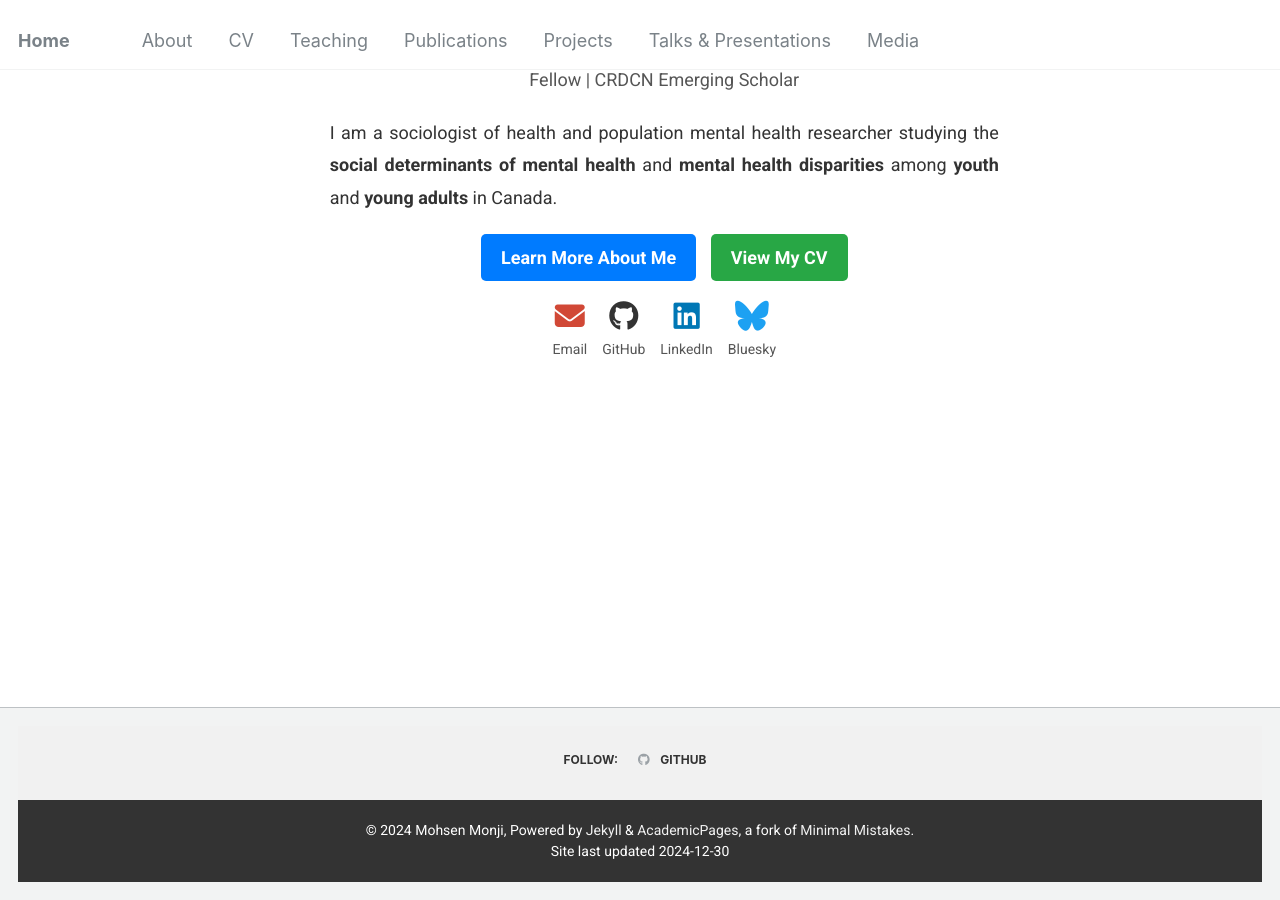
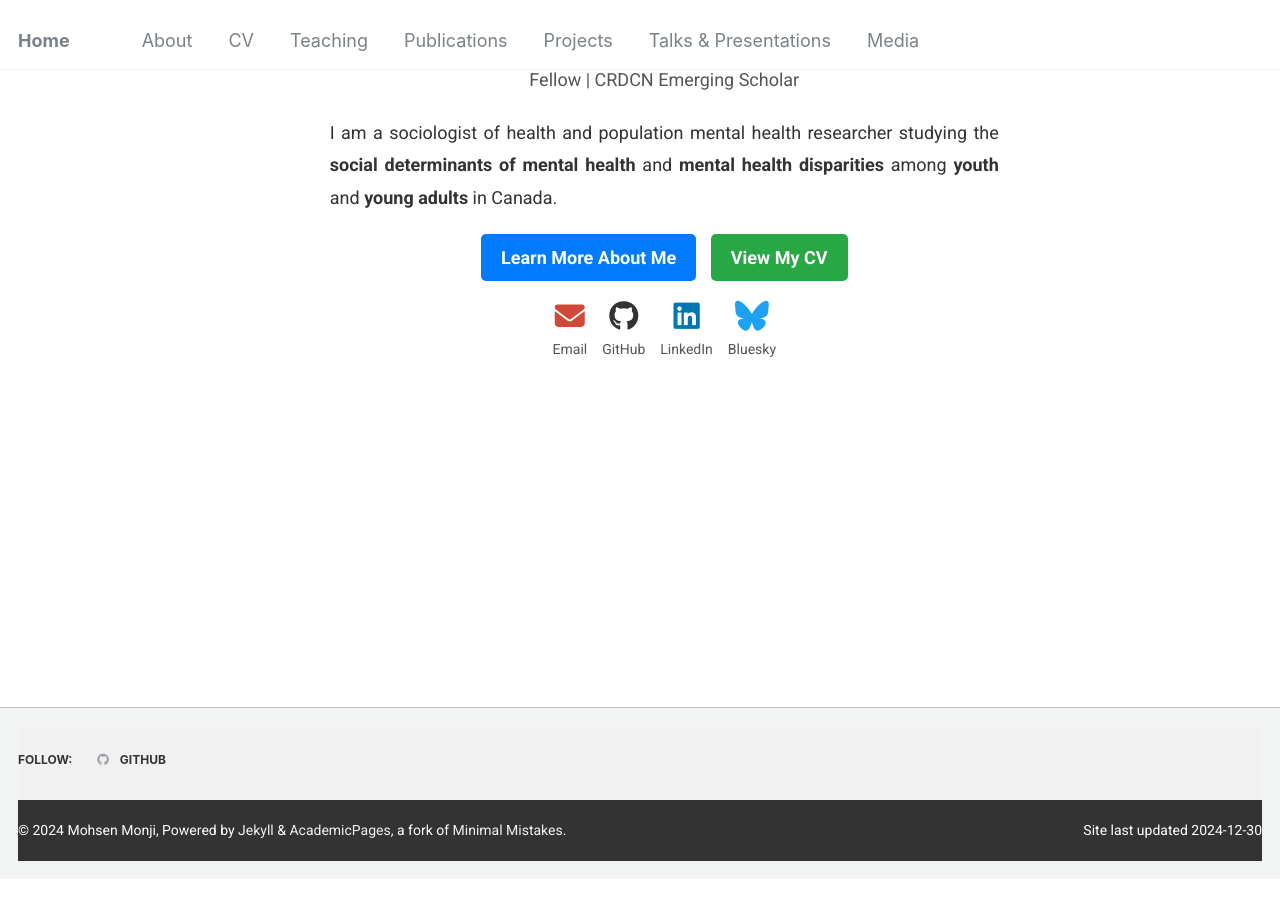
Before and after one commit to Mohsnmonji/mohsnmonji.github.io, a Jekyll site: the page built from _pages/front.md, in a window 1280 px wide and 900 px high, scrolled down 596 px. Built offline with Jekyll 4.4.1, drawn with Linux system fonts in a browser that asks for light colours; after the commit the page ends 1475 px from its top, so only the background shows below that.

Commit message:
Update footer.html

```diff
--- a/_includes/footer.html
+++ b/_includes/footer.html
@@ -1,8 +1,8 @@
 {% include base_path %}
 
 {% if site.author.github or site.author.bitbucket %}
-  <div class="page__footer-follow" style="background-color: #f1f1f1; padding: 20px 0; text-align: center;">
-    <ul class="social-icons" style="list-style-type: none; padding: 0; display: flex; justify-content: center; gap: 15px; font-size: 16px;">
+  <div class="page__footer-follow" style="background-color: #f1f1f1; padding: 20px 0;">
+    <ul class="social-icons" style="list-style-type: none; padding: 0; display: flex; gap: 20px; font-size: 16px; text-align: left;">
       {% if site.data.ui-text[site.locale].follow_label %}
         <li style="font-weight: bold; color: #333;">{{ site.data.ui-text[site.locale].follow_label }}</li>
       {% endif %}
@@ -24,11 +24,15 @@
   </div>
 {% endif %}
 
-<div class="page__footer-copyright" style="background-color: #333; color: white; padding: 20px 0; text-align: center; font-size: 14px;">
-  &copy; {{ site.time | date: '%Y' }} {{ site.name | default: site.title }},
-  {{ site.data.ui-text[site.locale].powered_by | default: "Powered by" }}
-  <a href="http://jekyllrb.com" rel="nofollow" style="color: #f1f1f1; text-decoration: none;">Jekyll</a> &amp;
-  <a href="https://github.com/academicpages/academicpages.github.io" style="color: #f1f1f1; text-decoration: none;" rel="nofollow">AcademicPages</a>, a fork of
-  <a href="https://mademistakes.com/work/minimal-mistakes-jekyll-theme/" rel="nofollow" style="color: #f1f1f1; text-decoration: none;">Minimal Mistakes</a>.<br />
-  Site last updated {{ "now" | date: '%Y-%m-%d' }}
+<div class="page__footer-copyright" style="background-color: #333; color: white; padding: 20px 0; font-size: 14px; display: flex; justify-content: space-between; align-items: center;">
+  <div>
+    &copy; {{ site.time | date: '%Y' }} {{ site.name | default: site.title }},
+    {{ site.data.ui-text[site.locale].powered_by | default: "Powered by" }}
+    <a href="http://jekyllrb.com" rel="nofollow" style="color: #f1f1f1; text-decoration: none;">Jekyll</a> &amp;
+    <a href="https://github.com/academicpages/academicpages.github.io" style="color: #f1f1f1; text-decoration: none;" rel="nofollow">AcademicPages</a>, a fork of
+    <a href="https://mademistakes.com/work/minimal-mistakes-jekyll-theme/" rel="nofollow" style="color: #f1f1f1; text-decoration: none;">Minimal Mistakes</a>.
+  </div>
+  <div>
+    Site last updated {{ "now" | date: '%Y-%m-%d' }}
+  </div>
 </div>
```
